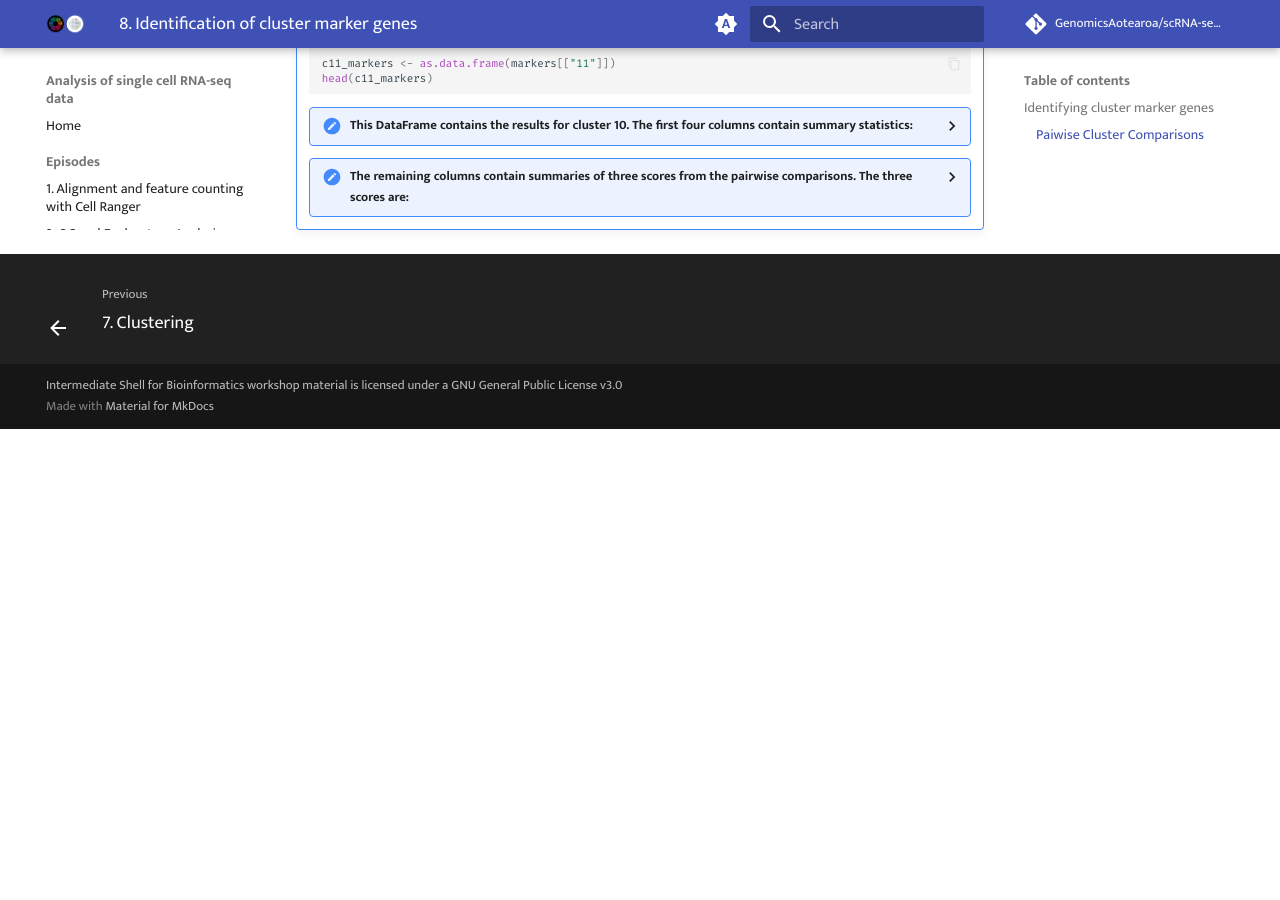
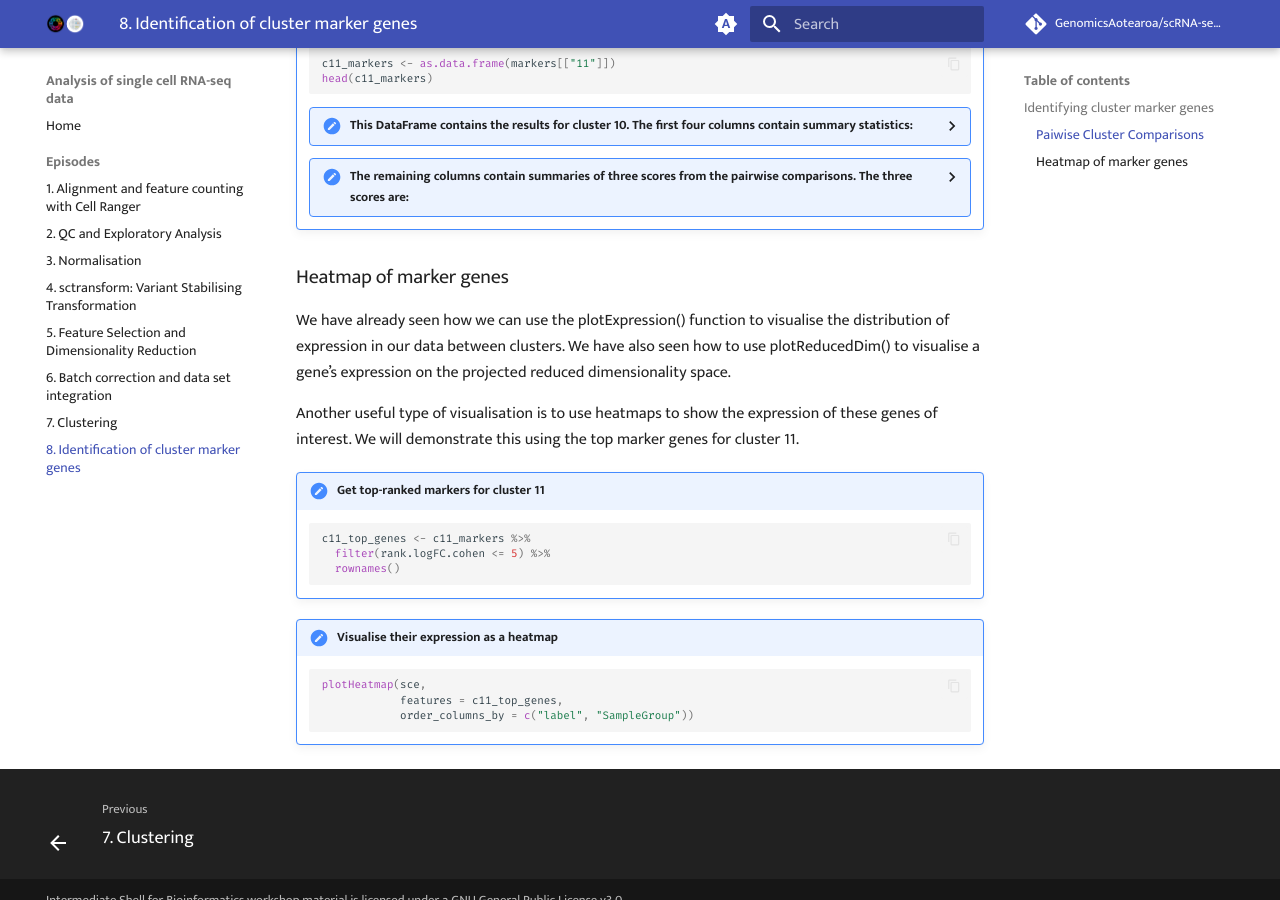
Before and after one commit to GenomicsAotearoa/scRNA-seq-data-analysis, an MkDocs documentation site: the page built from docs/episodes /8.md, in a window 1280 px wide and 900 px high, scrolled down 1505 px. Built offline with MkDocs 1.6.1 and Material for MkDocs 9.7.7, drawn with Linux system fonts in a browser that asks for light colours; comment, search, counter and statistics services are not loaded; before the commit the page ends 1934 px from its top, so only the background shows below that.

Commit message:
r pheatmap

````diff
--- a/docs/episodes /8.md
+++ b/docs/episodes /8.md
@@ -95,3 +95,26 @@ The `scoreMarkers()` function outputs a list of DataFrame objects, one for each
         - **logFC.cohen** - “Cohen’s d” - this is the log fold change of mean gene expression standardized by the average standard deviation across the groups. This can be interpreted in a similar way to log fold change in that a positive value indicates upregulation in the cluster of interest.
         - **AUC** - “Area Under the Curve” - this quantifies the ability to distinguish between two gene expression distributions. It can be interpreted as the likelihood that any random cell in the cluster of interest will have a higher expression of the gene than any random cell in the other cluster. It ranges from 0 to 1, where 1 can be interpreted as upregulation, 0 downregulation, and 0.5 as no difference.
         - **logFC.detected** - this is the log fold change in the proportion of cells in which the gene is detected in the cluster of interest, versus the proportion of cells in which the gene is detected in the other cluster. Positive values indicate that the gene is detected in more cells in the cluster of interest than the other cluster. Note, this takes no account of the magnitude of the gene expression, instead this metric helps to identify presence/absence differences in gene expression between clusters.
+
+
+### Heatmap of marker genes
+
+
+We have already seen how we can use the plotExpression() function to visualise the distribution of expression in our data between clusters. We have also seen how to use plotReducedDim() to visualise a gene’s expression on the projected reduced dimensionality space.
+
+Another useful type of visualisation is to use heatmaps to show the expression of these genes of interest. We will demonstrate this using the top marker genes for cluster 11.
+
+!!! r-project-2 "Get top-ranked markers for cluster 11"
+
+    ```r
+    c11_top_genes <- c11_markers %>%
+      filter(rank.logFC.cohen <= 5) %>%
+      rownames()
+    ```
+!!! r-project-2 "Visualise their expression as a heatmap"
+
+    ```r
+    plotHeatmap(sce,
+                features = c11_top_genes,
+                order_columns_by = c("label", "SampleGroup"))
+    ```
````
